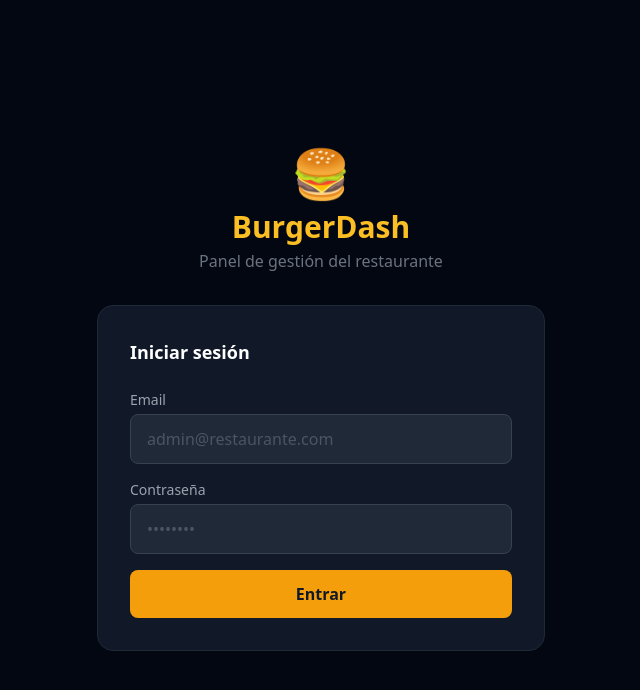
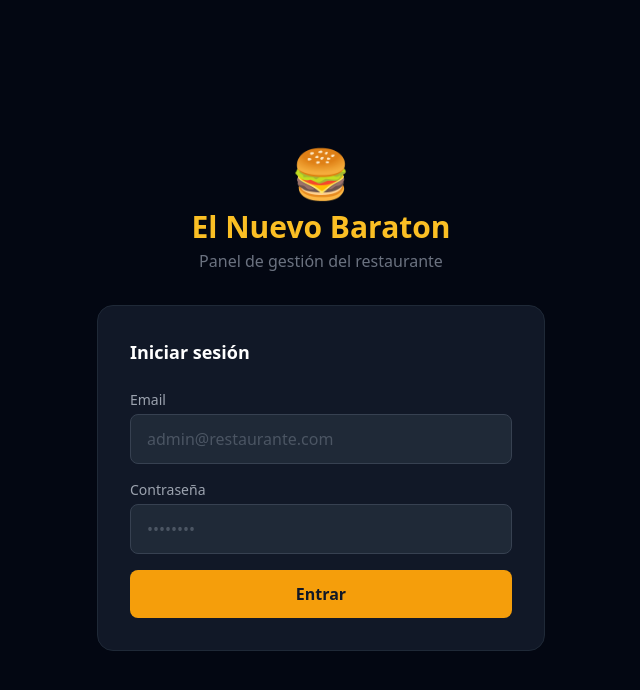
Before and after one commit to Sbaussa/restaurante-frontend, a React (Vite) app: page /login in a window 1280 px wide. Shown: the top 690 px of the page, without its empty margins (319-959 px from the left). Built offline with nearby package versions, Linux system fonts and the light colour scheme; no server answers.

Commit message:
cambio name login

```diff
--- a/src/pages/LoginPage.jsx
+++ b/src/pages/LoginPage.jsx
@@ -29,7 +29,7 @@ export default function LoginPage() {
         {/* Header */}
         <div className="text-center mb-8">
           <span className="text-5xl">🍔</span>
-          <h1 className="text-3xl font-bold text-amber-400 mt-3">BurgerDash</h1>
+          <h1 className="text-3xl font-bold text-amber-400 mt-3">El Nuevo Baraton</h1>
           <p className="text-gray-500 mt-1">Panel de gestión del restaurante</p>
         </div>
 
```
